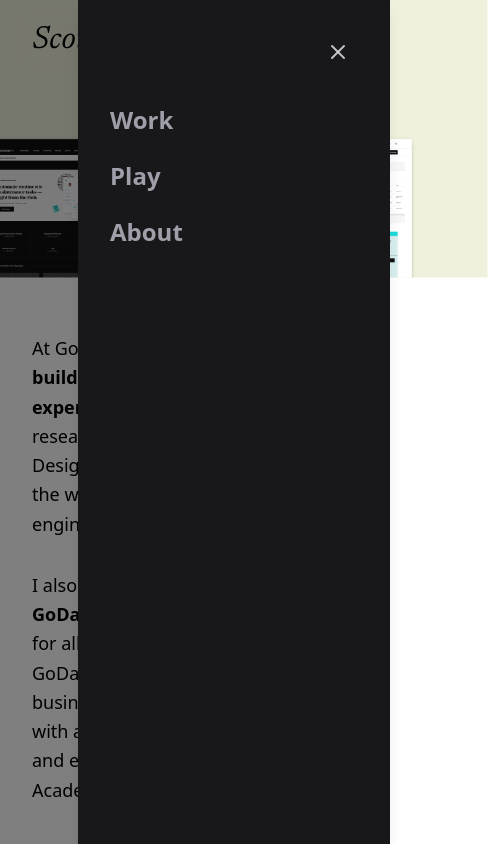
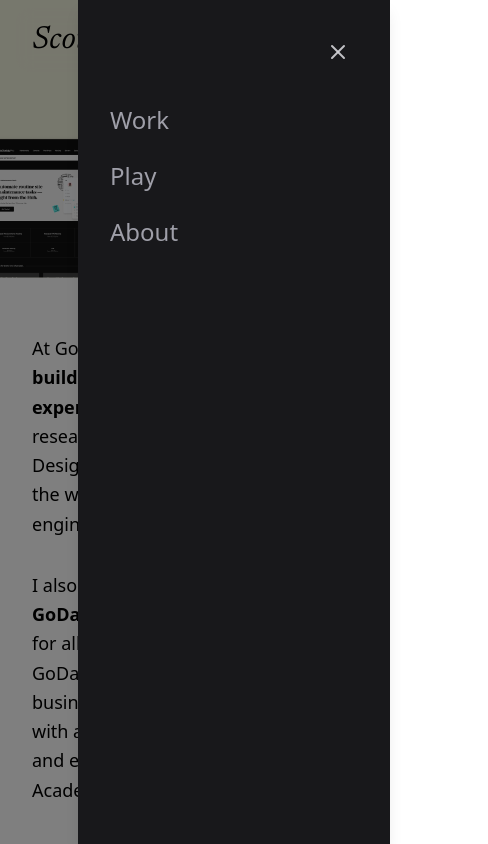
Before and after one commit to scottdaly/scott-portfolio, a React (Vite) app: page /godaddy in a window 390 px wide. Both pictures are taken after a click on the button 354 px from the left and 40 px from the top of the page. Shown: the top 844 px of the page, 488 px wide, since content can reach past the window. Built offline with nearby package versions, Linux system fonts and the light colour scheme; a web font is replaced by a local one.

Commit message:
fixed bug

```diff
--- a/src/components/Header.tsx
+++ b/src/components/Header.tsx
@@ -11,6 +11,8 @@ export default function Header() {
 
   // Only show animated logo on homepage
   const isHomepage = location.pathname === "/";
+  // Show header background on homepage, play, about, and godaddy pages
+  const showHeaderBackground = location.pathname === "/" || location.pathname === "/play" || location.pathname === "/about";
 
   useEffect(() => {
     const handleScroll = () => {
@@ -36,12 +38,14 @@ export default function Header() {
   return (
     <>
       {/* Header background layer - separate from main header to prevent z-index issues */}
-      {isHomepage && (
+      {showHeaderBackground && (
         <div
           className="fixed w-full h-20 top-0 left-0 z-40 transition-all duration-700 pointer-events-none"
           style={{
-            backgroundColor: `rgba(237, 237, 235, ${Math.min(0.95, scrollProgress * 1.2)})`,
-            backdropFilter: scrollProgress > 0.2 ? 'blur(8px)' : 'none'
+            backgroundColor: location.pathname === "/godaddy"
+              ? `rgba(240, 241, 220, 0.95)` // #F0F1DC for GoDaddy
+              : `rgba(237, 237, 235, ${isHomepage ? Math.min(0.95, scrollProgress * 1.2) : 0.95})`,
+            backdropFilter: isHomepage ? (scrollProgress > 0.2 ? 'blur(8px)' : 'none') : 'blur(8px)'
           }}
         />
       )}
@@ -61,7 +65,7 @@ export default function Header() {
                 ? "text-black hover:text-black/70 bg-[#F0F1DC]/40 backdrop-blur-sm rounded-2xl px-4 py-2"
                 : location.pathname === "/ads"
                 ? "text-black hover:text-black/70 bg-[#eae6e1]/40 backdrop-blur-sm rounded-2xl px-4 py-2"
-                : "text-black hover:text-black/70 light-bg backdrop-blur-sm rounded-2xl px-4 py-2"
+                : "text-black hover:text-black/70"
             }`}
             style={{
               opacity: isHomepage ? (scrollProgress > 0.5 ? Math.min(1, (scrollProgress - 0.5) * 4) : 0) : 1, // Fade in after hero fades out
@@ -83,7 +87,7 @@ export default function Header() {
               ? "bg-[#F0F1DC]/40 backdrop-blur-sm rounded-2xl px-4 py-2"
               : location.pathname === "/ads"
               ? "bg-[#eae6e1]/40 backdrop-blur-sm rounded-2xl px-4 py-2"
-              : "light-bg  backdrop-blur-sm rounded-2xl px-4 py-2"
+              : ""
           }`}
         >
           <Link
@@ -150,7 +154,11 @@ export default function Header() {
         <button
           className={`md:hidden flex flex-col items-center justify-center gap-1.5 cursor-pointer transition-all duration-300 ${
             darkBackgrounds.includes(location.pathname)
-              ? "text-white bg-zinc-900/40 backdrop-blur-sm rounded-2xl px-4 py-2"
+              ? "text-white bg-zinc-900/40 backdrop-blur-sm rounded-2xl px-4 py-4"
+              : location.pathname === "/godaddy"
+              ? "text-black bg-[#F0F1DC]/40 backdrop-blur-sm rounded-2xl px-4 py-4"
+              : location.pathname === "/ads"
+              ? "text-black bg-[#eae6e1]/40 backdrop-blur-sm rounded-2xl px-4 py-4"
               : "text-black p-2"
           }`}
           onClick={() => setIsMenuOpen(!isMenuOpen)}
@@ -220,10 +228,10 @@ export default function Header() {
                   <Link
                     to="/"
                     onClick={() => setIsMenuOpen(false)}
-                    className={`text-2xl font-semibold ${
+                    className={`text-2xl ${
                       location.pathname === "/"
                         ? "text-white font-bold underline underline-offset-8"
-                        : "text-zinc-400 hover:text-dark-green"
+                        : "text-zinc-400 hover:text-dark-green font-light"
                     }`}
                   >
                     Work
@@ -231,10 +239,10 @@ export default function Header() {
                    <Link
                     to="/play"
                     onClick={() => setIsMenuOpen(false)}
-                    className={`text-2xl font-semibold ${
+                    className={`text-2xl ${
                       location.pathname === "/play"
                         ? "text-white font-bold underline underline-offset-8"
-                        : "text-zinc-400 hover:text-dark-green"
+                        : "text-zinc-400 hover:text-dark-green font-light"
                     }`}
                   >
                     Play
@@ -242,10 +250,10 @@ export default function Header() {
                   <Link
                     to="/about"
                     onClick={() => setIsMenuOpen(false)}
-                    className={`text-2xl font-semibold ${
+                    className={`text-2xl ${
                       location.pathname === "/about"
                         ? "text-white font-bold underline underline-offset-8"
-                        : "text-zinc-400 hover:text-dark-green"
+                        : "text-zinc-400 hover:text-dark-green font-light"
                     }`}
                   >
                     About
--- a/src/pages/GodaddyPro.tsx
+++ b/src/pages/GodaddyPro.tsx
@@ -1,7 +1,7 @@
 const GodaddyPro = () => {
   document.body.style.backgroundColor = "#ffffff";
   return (
-    <div className="flex flex-col w-full items-center font-sans bg-godaddy-bg">
+    <div className="flex flex-col w-full items-center font-sans bg-godaddy-bg overflow-x-hidden">
       <div className="flex flex-col items-center w-full gap-4">
         <div className="flex bg-[#f0f1dc] justify-center scale-150 lg:scale-100">
           <img
```
